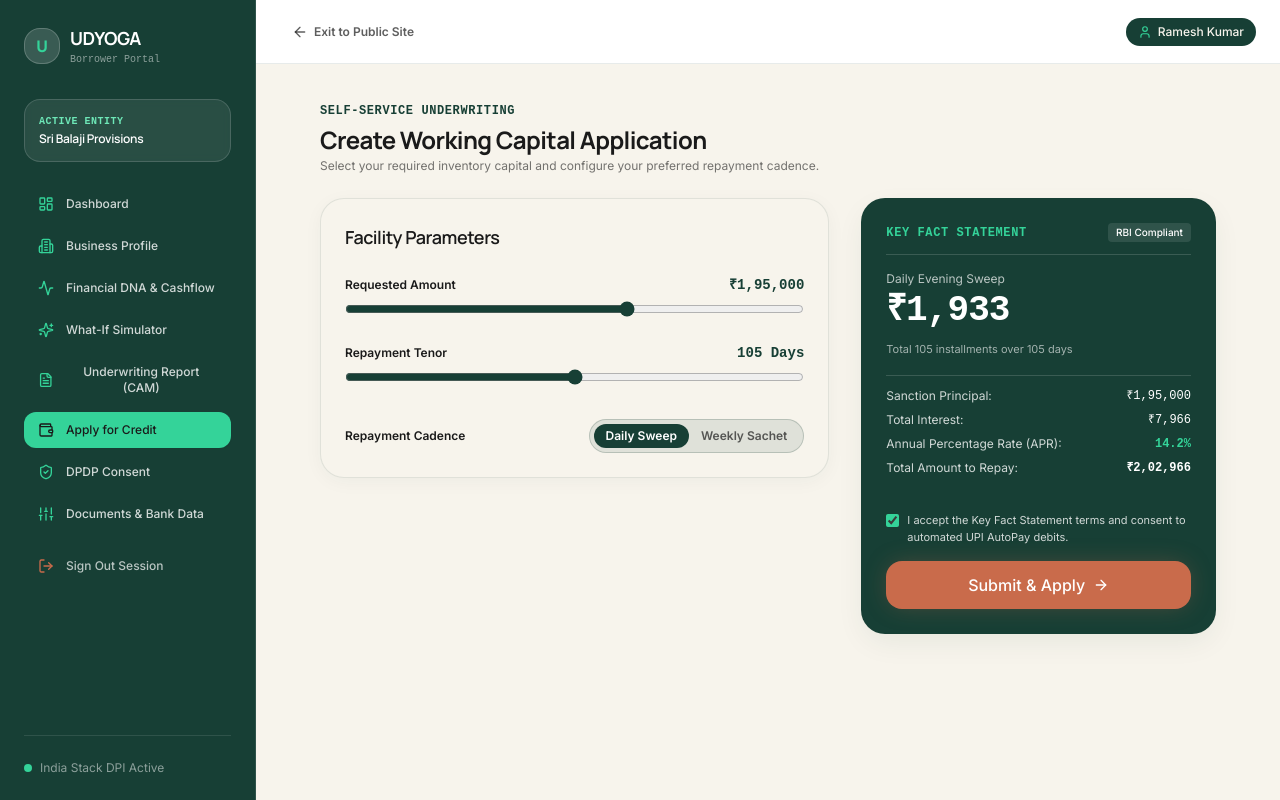
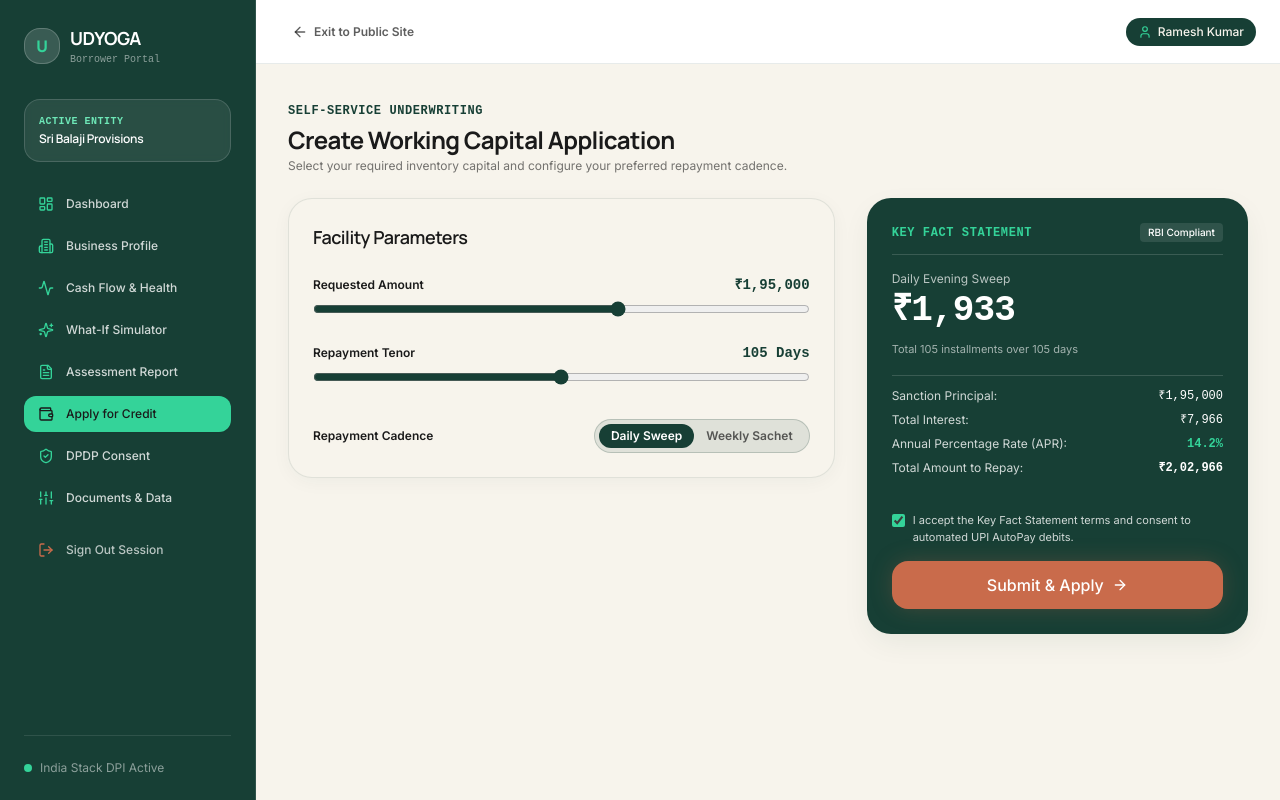
Before and after one commit to BharathSAdiga/CodersClub_42, a React (Vite) app in the folder frontend/: page / in a window 1280 px wide. Both pictures are taken after a click on the button "Check Loan Eligibility". Built offline with nearby package versions, Linux system fonts and the light colour scheme.

Commit message:
fix(ui): resolve layout and sidebar alignment issues across application

```diff
--- a/frontend/src/components/layout/Sidebar.tsx
+++ b/frontend/src/components/layout/Sidebar.tsx
@@ -33,16 +33,16 @@ export const Sidebar: React.FC<SidebarProps> = ({
   const isBorrower = currentRole.startsWith('BORROWER');
   const isLender = currentRole.startsWith('LENDER');
 
-  // Necessary pages for MSME Borrower (Clear, comprehensive, matches all user testing steps)
+  // Necessary pages for MSME Borrower (Clear, professional, perfectly aligned)
   const borrowerItems = [
     { id: '/borrower/dashboard', label: 'Dashboard', icon: LayoutDashboard },
     { id: '/borrower/profile', label: 'Business Profile', icon: Building2 },
-    { id: '/borrower/health', label: 'Financial DNA & Cashflow', icon: Activity },
+    { id: '/borrower/health', label: 'Cash Flow & Health', icon: Activity },
     { id: '/borrower/insights', label: 'What-If Simulator', icon: Sparkles },
-    { id: '/borrower/assessment', label: 'Underwriting Report (CAM)', icon: FileText },
+    { id: '/borrower/assessment', label: 'Assessment Report', icon: FileText },
     { id: '/borrower/apply', label: 'Apply for Credit', icon: Wallet },
     { id: '/borrower/consent', label: 'DPDP Consent', icon: ShieldCheck },
-    { id: '/borrower/documents', label: 'Documents & Bank Data', icon: Sliders },
+    { id: '/borrower/documents', label: 'Documents & Data', icon: Sliders },
   ];
 
   const lenderItems = [
@@ -103,13 +103,13 @@ export const Sidebar: React.FC<SidebarProps> = ({
               <button
                 key={item.id}
                 onClick={() => onNavigate(item.id)}
-                className={`w-full flex items-center gap-3 px-3.5 py-2.5 rounded-xl text-xs font-medium transition-all ${active
+                className={`w-full flex items-center justify-start text-left gap-3 px-3.5 py-2.5 rounded-xl text-xs font-medium transition-all ${active
                   ? 'bg-brand-mint text-brand-charcoal font-bold shadow-sm'
                   : 'text-white/80 hover:bg-white/10 hover:text-white'
                   }`}
               >
-                <Icon className={`w-4 h-4 ${active ? 'text-brand-charcoal' : 'text-brand-mint'}`} />
-                <span>{item.label}</span>
+                <Icon className={`w-4 h-4 shrink-0 ${active ? 'text-brand-charcoal' : 'text-brand-mint'}`} />
+                <span className="text-left min-w-0 flex-1 truncate">{item.label}</span>
               </button>
             );
           })}
@@ -118,10 +118,10 @@ export const Sidebar: React.FC<SidebarProps> = ({
         {onLogout && (
           <button
             onClick={onLogout}
-            className="w-full mt-4 flex items-center gap-3 px-3.5 py-2.5 rounded-xl text-xs font-medium text-white/70 hover:bg-white/10 hover:text-white transition-colors"
+            className="w-full mt-4 flex items-center justify-start text-left gap-3 px-3.5 py-2.5 rounded-xl text-xs font-medium text-white/70 hover:bg-white/10 hover:text-white transition-colors"
           >
-            <LogOut className="w-4 h-4 text-brand-terracotta" />
-            <span>Sign Out Session</span>
+            <LogOut className="w-4 h-4 shrink-0 text-brand-terracotta" />
+            <span className="text-left">Sign Out Session</span>
           </button>
         )}
       </div>
--- a/frontend/src/features/borrower/components/ApplicationCreationView.tsx
+++ b/frontend/src/features/borrower/components/ApplicationCreationView.tsx
@@ -70,7 +70,7 @@ export const ApplicationCreationView: React.FC<{ activePersona?: PersonaProfile;
   };
 
   return (
-    <div className="space-y-6 max-w-4xl mx-auto animate-in fade-in duration-300">
+    <div className="space-y-6 w-full animate-in fade-in duration-300">
       <div>
         <span className="text-xs font-mono uppercase tracking-wider text-brand-forest font-bold">
           Self-Service Underwriting
--- a/frontend/src/features/borrower/components/ApplicationTrackingView.tsx
+++ b/frontend/src/features/borrower/components/ApplicationTrackingView.tsx
@@ -51,7 +51,7 @@ export const ApplicationTrackingView: React.FC<{ activePersona: PersonaProfile }
   ];
 
   return (
-    <div className="space-y-6 max-w-4xl mx-auto animate-in fade-in duration-300">
+    <div className="space-y-6 w-full animate-in fade-in duration-300">
       <div>
         <span className="text-xs font-mono uppercase tracking-wider text-brand-forest font-bold">
           Live Application Lifecycle
--- a/frontend/src/features/borrower/components/AssessmentReportView.tsx
+++ b/frontend/src/features/borrower/components/AssessmentReportView.tsx
@@ -131,7 +131,7 @@ export const AssessmentReportView: React.FC<{ activePersona: PersonaProfile }> =
   ];
 
   return (
-    <div className="space-y-6 max-w-4xl mx-auto animate-in fade-in duration-300">
+    <div className="space-y-6 w-full animate-in fade-in duration-300">
       <div className="flex flex-col sm:flex-row sm:items-center justify-between gap-4">
         <div>
           <span className="text-xs font-mono uppercase tracking-wider text-brand-forest font-bold">
--- a/frontend/src/features/borrower/components/BorrowerDashboard.tsx
+++ b/frontend/src/features/borrower/components/BorrowerDashboard.tsx
@@ -109,7 +109,7 @@ export const BorrowerDashboard: React.FC<BorrowerDashboardProps> = ({
   };
 
   return (
-    <div className="space-y-8 animate-in fade-in duration-300">
+    <div className="space-y-6 w-full animate-in fade-in duration-300">
 
       {/* Top Banner */}
       <div className="flex flex-col sm:flex-row sm:items-center justify-between gap-4 p-6 rounded-3xl bg-brand-forest text-brand-ivory shadow-soft">
--- a/frontend/src/features/borrower/components/BusinessProfileView.tsx
+++ b/frontend/src/features/borrower/components/BusinessProfileView.tsx
@@ -187,7 +187,7 @@ export const BusinessProfileView: React.FC<{ activePersona: PersonaProfile }> =
   };
 
   return (
-    <div className="space-y-6 max-w-4xl mx-auto animate-in fade-in duration-300">
+    <div className="space-y-6 w-full animate-in fade-in duration-300">
 
       {/* Page Header */}
       <div className="flex flex-col sm:flex-row sm:items-center justify-between gap-4 pb-4 border-b border-brand-forest/10">
--- a/frontend/src/features/borrower/components/ConsentManagementView.tsx
+++ b/frontend/src/features/borrower/components/ConsentManagementView.tsx
@@ -160,7 +160,7 @@ export const ConsentManagementView: React.FC<{ activePersona?: PersonaProfile }>
   };
 
   return (
-    <div className="space-y-6 max-w-4xl mx-auto animate-in fade-in duration-300">
+    <div className="space-y-6 w-full animate-in fade-in duration-300">
       <div className="flex flex-col sm:flex-row sm:items-center justify-between gap-4">
         <div>
           <span className="text-xs font-mono uppercase tracking-wider text-brand-forest font-bold">
--- a/frontend/src/features/borrower/components/DocumentUploadView.tsx
+++ b/frontend/src/features/borrower/components/DocumentUploadView.tsx
@@ -279,7 +279,7 @@ export const DocumentUploadView: React.FC<DocumentUploadViewProps> = ({ activePe
   };
 
   return (
-    <div className="space-y-6 max-w-4xl mx-auto animate-in fade-in duration-300">
+    <div className="space-y-6 w-full animate-in fade-in duration-300">
       <div>
         <span className="text-xs font-mono uppercase tracking-wider text-brand-forest font-bold">
           Encrypted Storage & Evidence Provenance
--- a/frontend/src/features/borrower/components/FinancialHealthView.tsx
+++ b/frontend/src/features/borrower/components/FinancialHealthView.tsx
@@ -77,7 +77,7 @@ export const FinancialHealthView: React.FC<{ activePersona: PersonaProfile }> =
   }, [selectedPeriod, rawWaveform, bankAcc]);
 
   return (
-    <div className="space-y-6 max-w-4xl mx-auto animate-in fade-in duration-300">
+    <div className="space-y-6 w-full animate-in fade-in duration-300">
 
       {/* Header with Period Switcher */}
       <div className="flex flex-col sm:flex-row sm:items-center justify-between gap-4 pb-4 border-b border-brand-forest/10">
--- a/frontend/src/features/borrower/components/WhatIfSimulatorView.tsx
+++ b/frontend/src/features/borrower/components/WhatIfSimulatorView.tsx
@@ -185,7 +185,7 @@ export const WhatIfSimulatorView: React.FC<{ activePersona?: PersonaProfile }> =
   };
 
   return (
-    <div className="space-y-6 max-w-4xl mx-auto animate-in fade-in duration-300">
+    <div className="space-y-6 w-full animate-in fade-in duration-300">
       <div>
         <span className="text-xs font-mono uppercase tracking-wider text-brand-terracotta font-bold">
           Empowerment Coaching & Stress Testing
```
Also changed, not shown: frontend/src/features/admin/layout/AdminLayout.tsx (+6 -6 lines).
